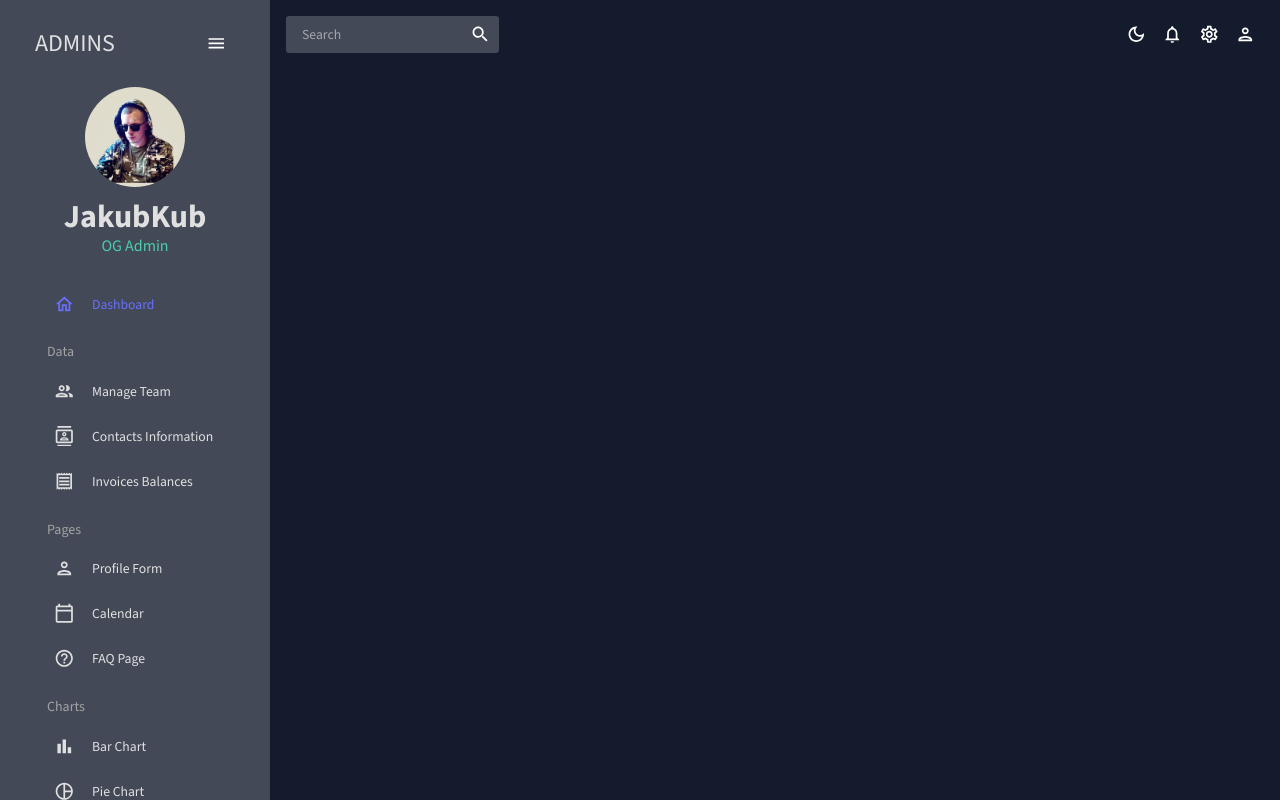
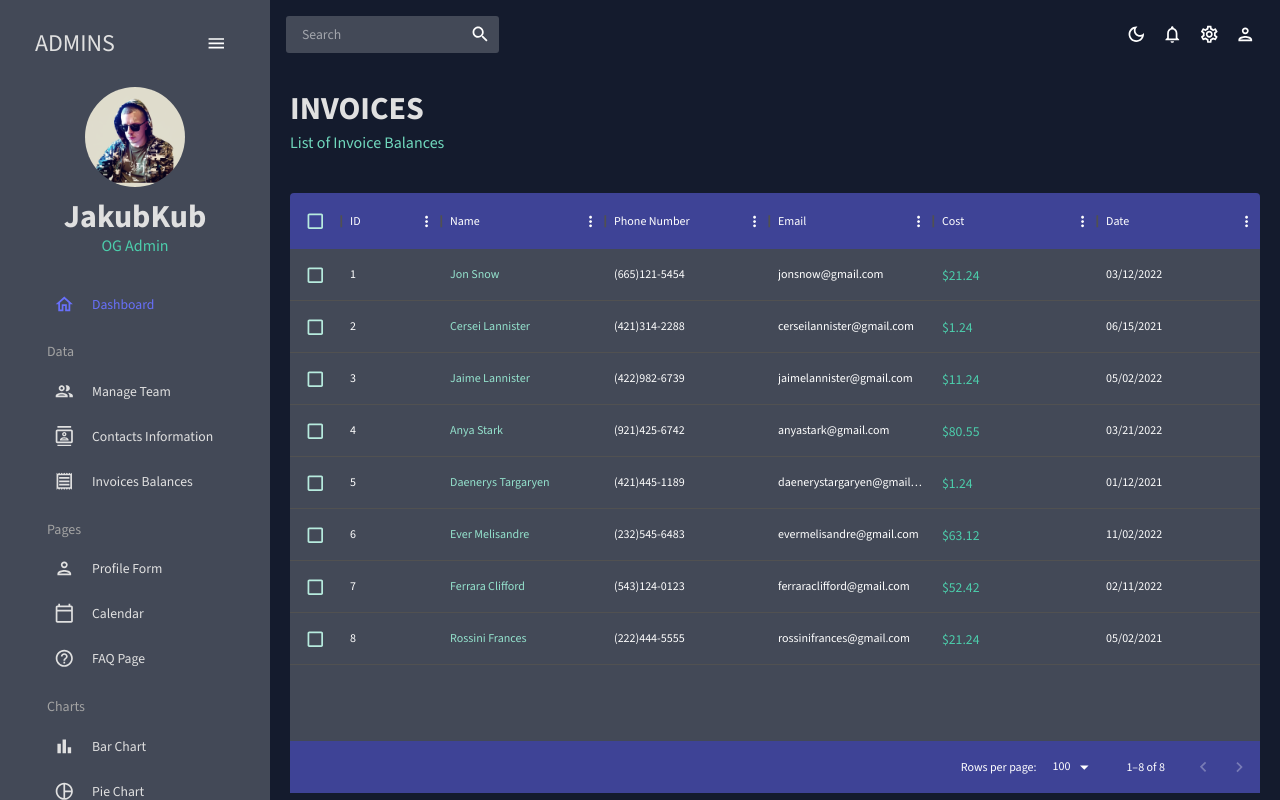
Before and after one commit to JakubKub13/DASHBOARD, a React (Create React App) app: page /invoices in a window 1280 px wide. Built offline with nearby package versions, Linux system fonts and the light colour scheme.

Commit message:
Adding invoices page

```diff
--- a/src/App.js
+++ b/src/App.js
@@ -5,8 +5,8 @@
 import Sidebar from "./scenes/global/Sidebar";
 import Dashboard from "./scenes/dashboard";
 import Team from "./scenes/team";
-// import Invoices from "./scenes/invoices";
-// import Contacts from "./scenes/contacts";
+import Invoices from "./scenes/invoices";
+import Contacts from "./scenes/contacts";
 // import Bar from "./scenes/bar";
 // import Form from "./scenes/form";
 // import Line from "./scenes/line";
@@ -28,8 +28,8 @@
           <Routes>
             <Route path="/" element={<Dashboard />} />
             <Route path="/team" element={<Team />} />
-            {/* <Route path="/contacts" element={<Contacts />} /> */}
-            {/* <Route path="/invoices" element={<Invoices />} /> */}
+            <Route path="/contacts" element={<Contacts />} />
+            <Route path="/invoices" element={<Invoices />} />
             {/* <Route path="/form" element={<Form />} /> */}
             {/* <Route path="/bar" element={<Bar />} /> */}
             {/* <Route path="/pie" element={<Pie />} /> */}
--- /dev/null
+++ b/src/scenes/contacts/index.jsx
@@ -0,0 +1,98 @@
+import { Box } from "@mui/material";
+import { DataGrid, GridToolbar } from "@mui/x-data-grid";
+import { tokens } from "../../theme";
+import { mockDataContacts } from "../../data/mockData";
+import Header from "../../components/Header";
+import { useTheme } from "@mui/material";
+
+const Contacts = () => {
+    const theme = useTheme();
+    const colors = tokens(theme.palette.mode);
+
+    const columns = [
+        { field: "id", headerName: "ID", flex: 0.5 },
+        { field: "registrarId", headerName: "Registrar ID"},
+        {
+            field: "name",
+            headerName: "Name",
+            flex: 1,
+            cellClassName: "name-column--cell",
+        },
+        {
+            field: "age",
+            headerName: "Age",
+            type: "number",
+            headerAlign: "left",
+            align: "left",
+        },
+        {
+            field: "phone",
+            headerName: "Phone Number",
+            flex: 1,
+        },
+        {
+            field: "email",
+            headerName: "Email",
+            flex: 1,
+        },
+        {
+            field: "address",
+            headerName: "Address",
+            flex: 1,
+        },
+        {
+            field: "city",
+            headerName: "City",
+            flex: 1,
+        },
+        {
+            field: "zipCode",
+            headerName: "ZipCode",
+            flex: 1,
+        },
+
+    ];
+
+    return (
+        <Box m="20px">
+            <Header title="CONTACTS" subtitle="List of Contacts for Future Reference " />
+            <Box
+                m="40px 0 0 0"
+                height="75vh"
+                sx={{
+                   "& .MuiDataGrid-root" : {
+                    border: "none"
+                   },
+                   "& .MuitDataGrid-cell": {
+                    borderBottom: "none"
+                   },
+                   "& .name-column--cell": {
+                    color: colors.greenAccent[300],
+                   },
+                   "& .MuiDataGrid-columnHeaders": {
+                    backgroundColor: colors.blueAccent[700],
+                    borderBottom: "none",
+                   },
+                   "& .MuiDataGrid-virtualScroller": {
+                    backgroundColor: colors.primary[400],
+                   },
+                   "& .MuiDataGrid-footerContainer": {
+                    borderTop: "none",
+                    backgroundColor: colors.blueAccent[700],
+                   },
+                   "& .MuiDataGrid-toolbarContainer .MuiButton-text": {
+                    color: `${colors.grey[100]} !important`,
+                   }
+                }}
+            >
+                <DataGrid
+                    rows={mockDataContacts}
+                    columns={columns}
+                    components={{ Toolbar: GridToolbar }}
+                />
+            </Box>
+        </Box>
+    )
+}
+
+export default Contacts;
--- /dev/null
+++ b/src/scenes/invoices/index.jsx
@@ -0,0 +1,86 @@
+import { Box, Typography, useTheme } from "@mui/material";
+import { DataGrid } from "@mui/x-data-grid";
+import { tokens } from "../../theme";
+import { mockDataInvoices } from "../../data/mockData";
+import Header from "../../components/Header";
+
+const Invoices = () => {
+  const theme = useTheme();
+  const colors = tokens(theme.palette.mode);
+  const columns = [
+    { field: "id", headerName: "ID" },
+    {
+      field: "name",
+      headerName: "Name",
+      flex: 1,
+      cellClassName: "name-column--cell",
+    },
+    {
+      field: "phone",
+      headerName: "Phone Number",
+      flex: 1,
+    },
+    {
+      field: "email",
+      headerName: "Email",
+      flex: 1,
+    },
+    {
+      field: "cost",
+      headerName: "Cost",
+      flex: 1,
+      renderCell: (params) => (
+        <Typography color={colors.greenAccent[500]}>
+          ${params.row.cost}
+        </Typography>
+      ),
+    },
+    {
+      field: "date",
+      headerName: "Date",
+      flex: 1,
+    },
+  ];
+
+  return (
+    <Box m="20px">
+      <Header title="INVOICES" subtitle="List of Invoice Balances" />
+      <Box
+        m="40px 0 0 0"
+        height="75vh"
+        sx={{
+          "& .MuiDataGrid-root": {
+            border: "none",
+          },
+          "& .MuiDataGrid-cell": {
+            borderBottom: "none",
+          },
+          "& .name-column--cell": {
+            color: colors.greenAccent[300],
+          },
+          "& .MuiDataGrid-columnHeaders": {
+            backgroundColor: colors.blueAccent[700],
+            borderBottom: "none",
+          },
+          "& .MuiDataGrid-virtualScroller": {
+            backgroundColor: colors.primary[400],
+          },
+          "& .MuiDataGrid-footerContainer": {
+            borderTop: "none",
+            backgroundColor: colors.blueAccent[700],
+          },
+          "& .MuiCheckbox-root": {
+            color: `${colors.greenAccent[200]} !important`,
+          },
+        }}
+      >
+        <DataGrid
+            checkboxSelection
+            rows={mockDataInvoices}
+            columns={columns} />
+      </Box>
+    </Box>
+  );
+};
+
+export default Invoices;
```
